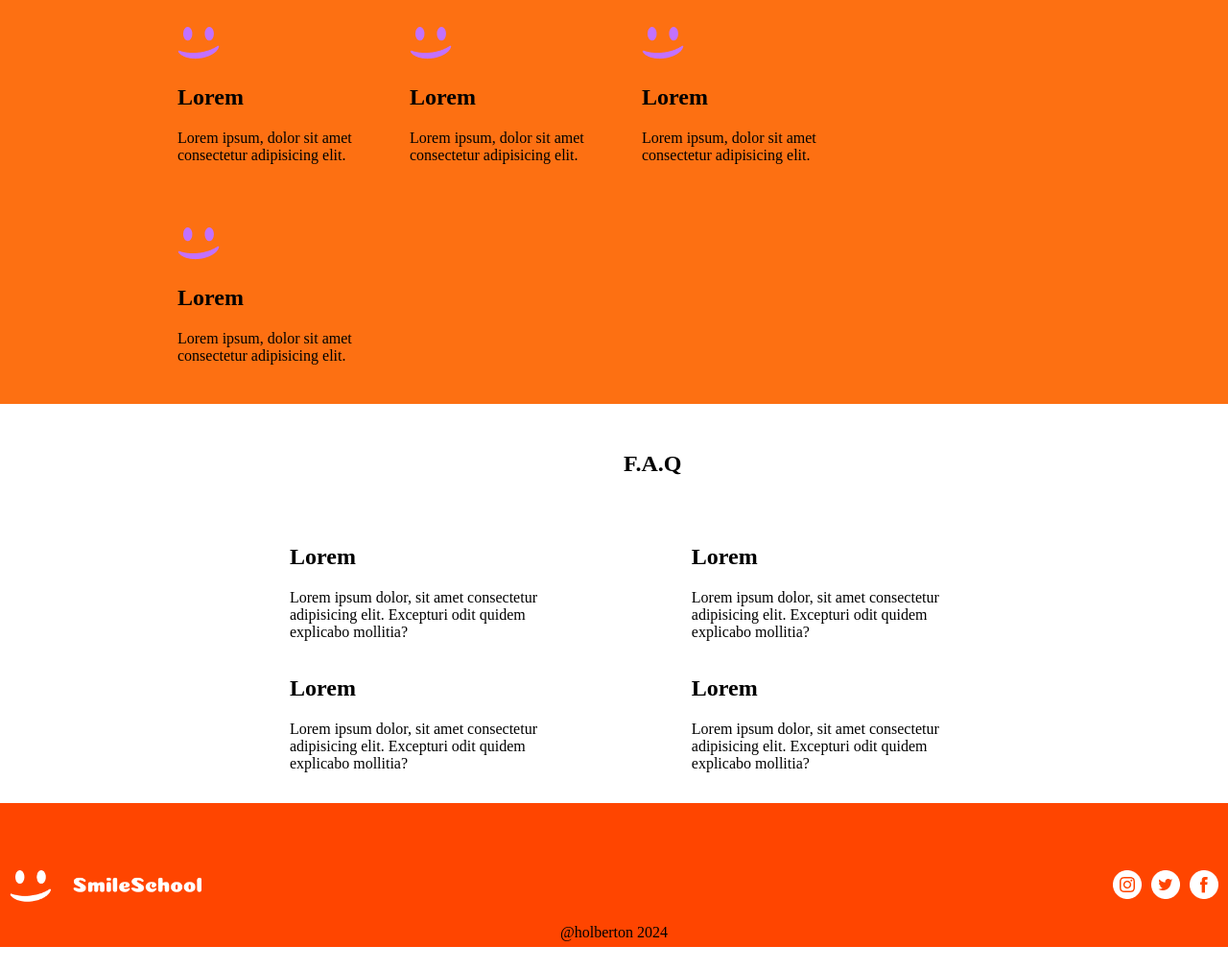
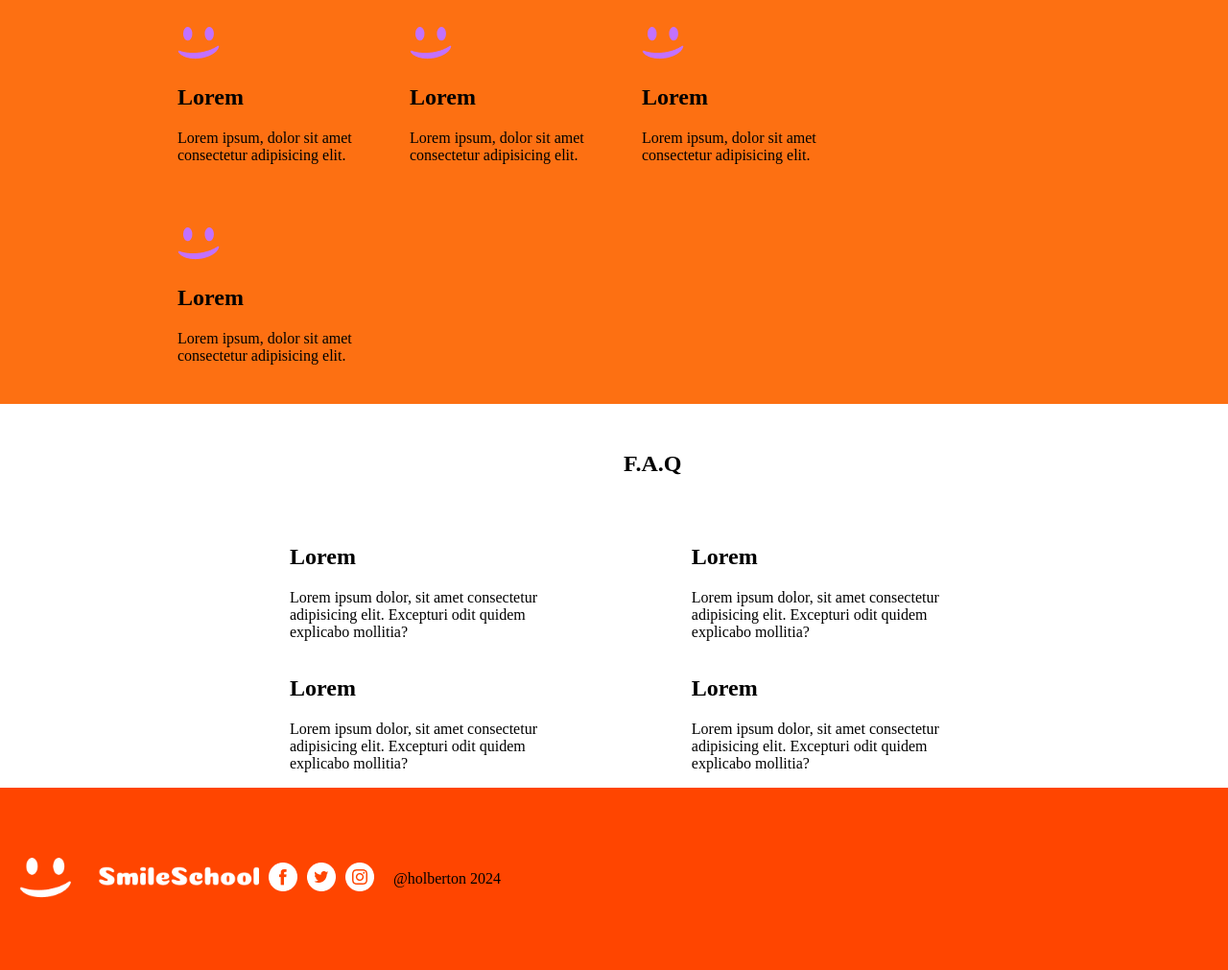
Before and after one commit to MrFejza/holbertonschool-web-development, a plain HTML site: page index.html in a window 1280 px wide. Shown: the part 1780-2791 px from the top of the page at 96% size. Before the commit the page ends 2767 px from the top, so only its background shows below. Drawn offline with Linux system fonts and the light colour scheme.

Commit message:
Hello world

```diff
--- /dev/null
+++ b/sass_scss/0-debug_log.scss
@@ -0,0 +1 @@
+@debug "Hello world"
--- a/styles.css
+++ b/styles.css
@@ -222,23 +222,23 @@ margin-left: 30px;
 footer{
     background-color: orangered;
     height: 150px;
-    text-align: center;
+    padding: 20px;
+    display: flex;
+    align-items: center; /
 }
 #logo{
-    max-width: 200px;
-    width: 100%;
-    float: left;
-    padding-left: 10px;
-    padding-top: 70px;
+    max-width: 49%;
+    width: 250px;
+    margin-right: 10px;
 }
 
 .social{
     overflow: hidden;
    float: right;
    padding-right: 10px;
-   padding-top: 70px;
+
 
 }
 .text {
-    padding-top: 126px;
+    margin: 0 10px;
 }
```
Also changed, not shown: sass_scss/0-debug_log.css (added), 1 other file.
